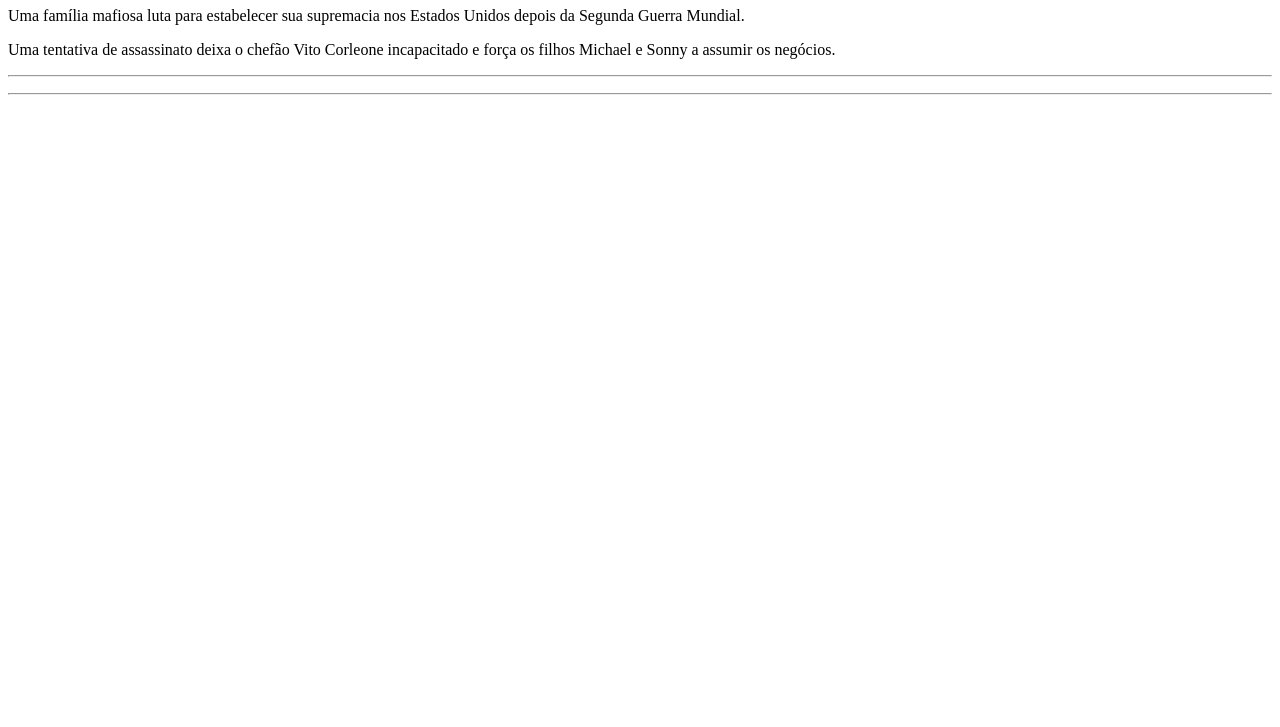
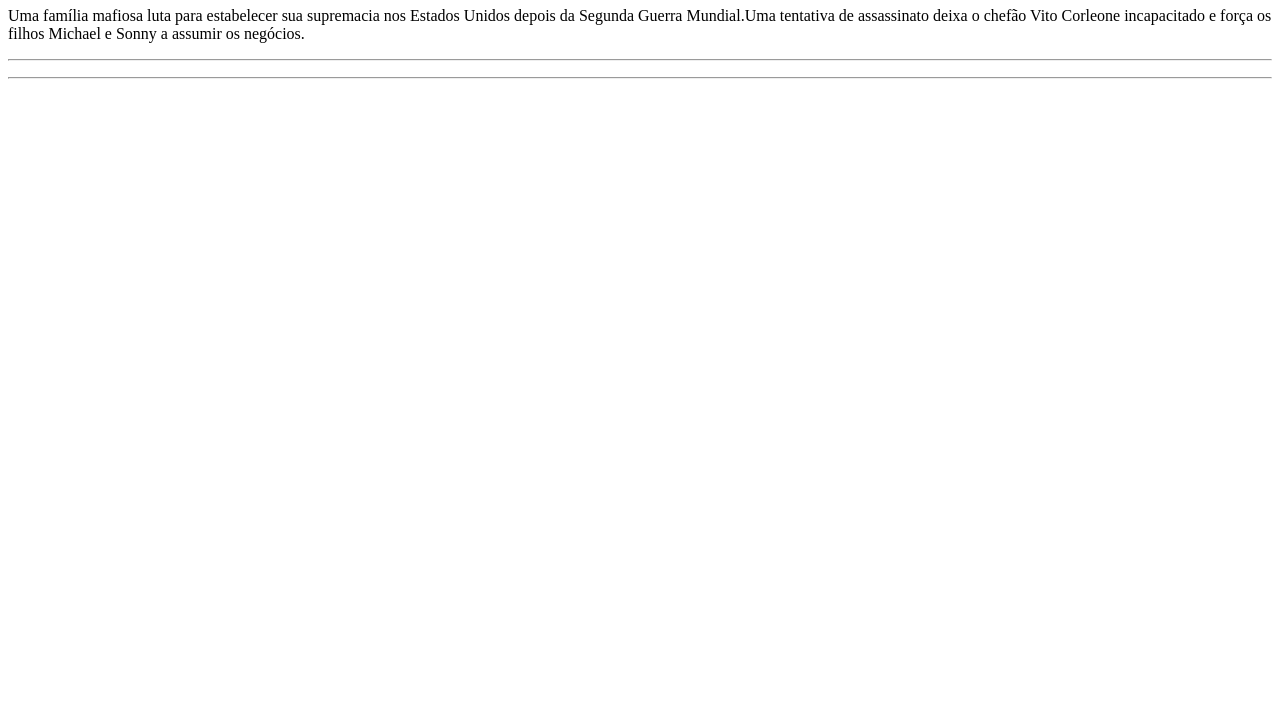
Before and after one commit to VictorGarcia12/Atividade_1209_Victor, a plain HTML site: page poderoso.html in a window 1280 px wide. Shown: the part 73-800 px from the top of the page. Drawn offline with Linux system fonts and the light colour scheme.

Commit message:
Update poderoso.html
Atualização

```diff
--- a/poderoso.html
+++ b/poderoso.html
@@ -9,8 +9,7 @@
 <body>
 
     <h1>O poderoso chefão</h1>
-    <p>Uma família mafiosa luta para estabelecer sua supremacia nos Estados Unidos depois da Segunda Guerra Mundial.</p>
-    <p>Uma tentativa de assassinato deixa o chefão Vito Corleone incapacitado e força os filhos Michael e Sonny a assumir os negócios.</p>
+    <p>Uma família mafiosa luta para estabelecer sua supremacia nos Estados Unidos depois da Segunda Guerra Mundial.Uma tentativa de assassinato deixa o chefão Vito Corleone incapacitado e força os filhos Michael e Sonny a assumir os negócios.</p>
     <hr>
     <ul>
     </ul>
```
